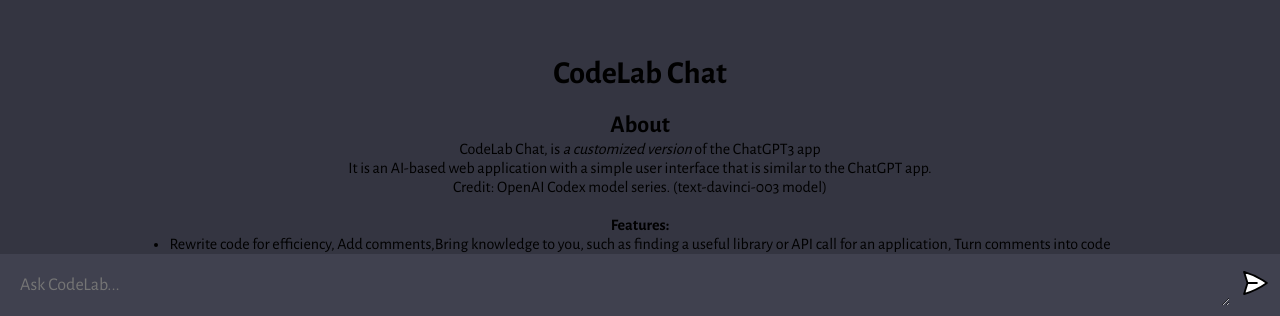
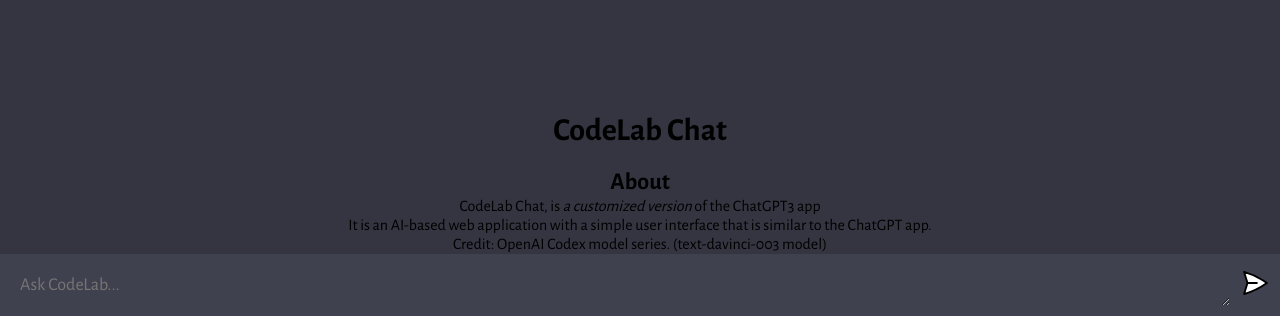
Before and after one commit to imzaumza/CodeLab-GPTChat3, a website built with Vite: page client/index.html in a window 1280 px wide. Shown: the part 484-800 px from the top of the page. Built offline with nearby package versions, Linux system fonts and the light colour scheme.

Commit message:
updated index.html

```diff
--- a/client/index.html
+++ b/client/index.html
@@ -17,12 +17,6 @@
       <p>It is an AI-based web application with a simple user interface that is similar to the ChatGPT app.</p>
       <p>Credit: OpenAI Codex model series. (text-davinci-003 model)</p>
 
-      <br>
-      <p><b>Features:</b></p>
-      <ul>
-        <li>Rewrite code for efficiency, Add comments,Bring knowledge to you, such as finding a useful library or API call for an application, Turn comments into code</li>
-      </ul>
-
 
       <form>
         <textarea name="prompt" rows="1" cols="1" placeholder="Ask CodeLab..." ></textarea>
```
